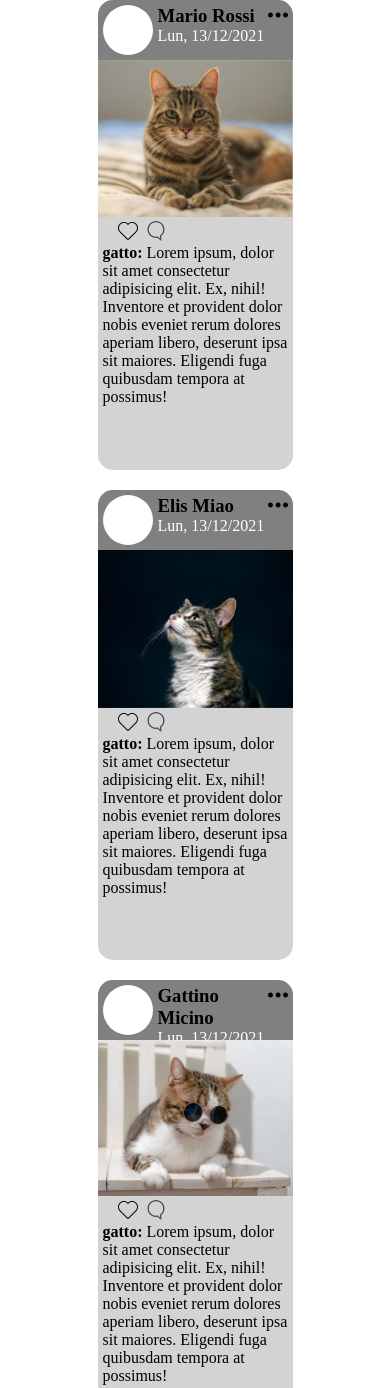
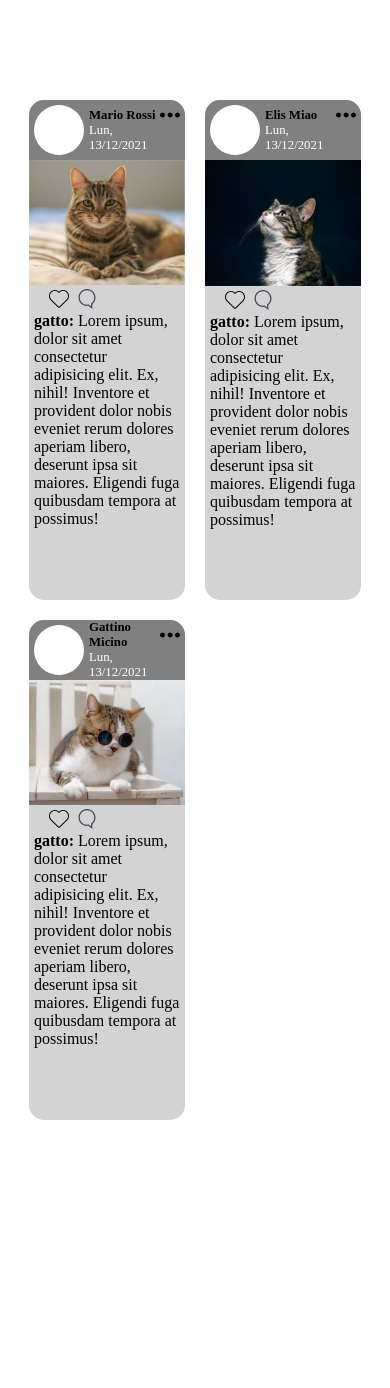
Before and after one commit to cicciocara/esercizi-corso, a plain HTML site: page css/esercizio-9/index.html in a window 390 px wide. Shown: the top 1388 px of the page. After the commit the page ends 1120 px from the top, so only its background shows below. Drawn offline with Linux system fonts and the light colour scheme.

Commit message:
fix: fixed @mediaquery sizes

```diff
--- a/css/esercizio-9/index.html
+++ b/css/esercizio-9/index.html
@@ -9,7 +9,7 @@
 </head>
 <body>
     <main>
-        <section class="left-card">
+        <section class="card">
             <div class="header">
                 <div class="left-header">
                     <div class="img"></div>
@@ -41,7 +41,7 @@
                  quibusdam tempora at possimus!</p>
         </section>
 
-        <section class="central-card">
+        <section class="card">
             <div class="header">
                 <div class="left-header">
                     <div class="img"></div>
@@ -73,7 +73,7 @@
                  quibusdam tempora at possimus!</p>
         </section>
 
-        <section class="right-card">
+        <section class="card">
             <div class="header">
                 <div class="left-header">
                     <div class="img"></div>
--- a/css/esercizio-9/style.scss
+++ b/css/esercizio-9/style.scss
@@ -5,21 +5,18 @@
 }
 
 body{
-    height: 100vh;
     display: flex;
     justify-content: center;
 
     main{
-        align-self: center;
+        margin-top: 100px;
         display: flex;
         column-gap: 20px;
         width: fit-content;
 
-        .left-card,
-        .central-card,
-        .right-card{
-            width: 20vw;
-            height: 470px;
+       .card{
+            width: 30vw;
+            min-height: 500px;
             border-radius: 15px;
             background-color: lightgrey;
 
@@ -46,6 +43,7 @@ body{
                        flex:1;
                        height: 50px;
                        display: flex;
+                       justify-content: center;
                        flex-direction: column;
 
                        .name{
@@ -106,7 +104,7 @@ body{
     }
 }
 
-@media screen and (max-width: 1100px){
+@media screen and (max-width: 768px){
 
     body{
         display: grid;
@@ -117,25 +115,46 @@ body{
             display: grid;
             row-gap: 20px;
             grid-template-areas:
-            "left-card central-card"
-            "right-card .";
+            "card1 card2"
+            "card3 .";
 
-            .left-card{
-                grid-area: left-card;
-                width: 30vw;
+            %left-header{  //extend rule
+                .left-header{
+
+                    .information{
+
+                        h3{
+                            font-size: 0.8rem;
+                        }
+                        p{
+                            font-size: 0.8rem;
+                        }
+                    }
+                }
             }
-            .central-card{
-                grid-area: central-card;
-                width: 30vw;
+
+            .card:nth-child(1){
+                grid-area: card1;
+                width: 40vw;
+
+                @extend %left-header;
             }
-            .right-card{
-                grid-area: right-card;
-                width: 30vw;
+            .card:nth-child(2){
+                grid-area: card2;
+                width: 40vw;
+
+                @extend %left-header;
+            }
+            .card:nth-child(3){
+                grid-area: card3;
+                width: 40vw;
+
+                @extend %left-header;
             }
         }
     }
 
-    @media screen and (max-width: 720px){
+    @media screen and (max-width: 375px){
        body{
            display: grid;
            grid-template-areas:
@@ -146,21 +165,26 @@ body{
                 display: grid;
                 grid-row: 10px;
                 grid-template-areas:
-                "left-card"
-                "central-card"
-                "right-card";
+                "card1"
+                "card2"
+                "card3";
 
-                .left-card{
-                    grid-area: left-card;
-                    width: 50vw;
+                %size{   //extend rule
+                    width: 80vw;
+                    min-width: fit-content;
                 }
-                .central-card{
-                    grid-area: central-card;
-                    width: 50vw;
+
+                .card:nth-child(1){
+                    grid-area: card1;
+                    @extend %size;
                 }
-                .right-card{
-                    grid-area: right-card;
-                    width: 50vw;
+                .card:nth-child(2){
+                    grid-area: card2;
+                    @extend %size;
+                }
+                .card:nth-child(3){
+                    grid-area: card3;
+                    @extend %size;
                 }
             }
        }
```
Also changed, not shown: css/esercizio-9/style.css, 1 other file.
